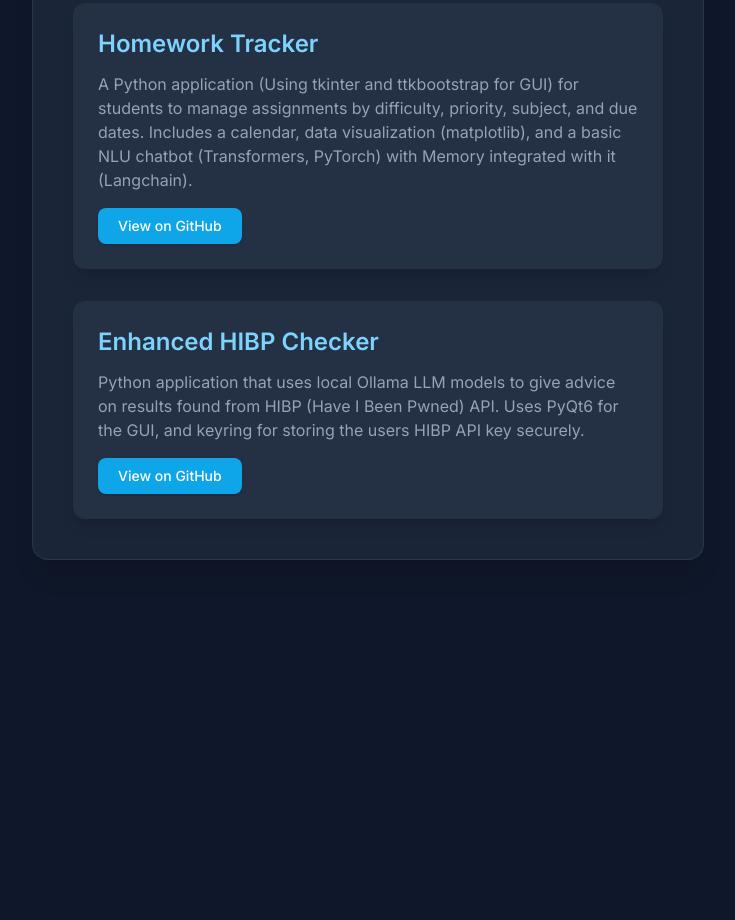
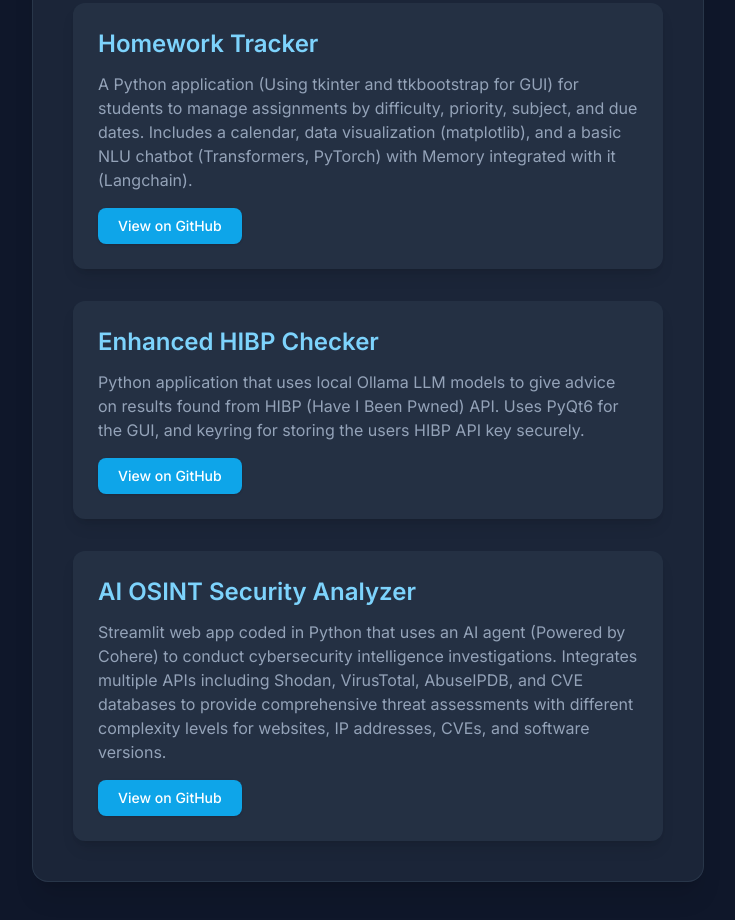
Before and after one commit to MRFrazer25/Website, a website: page index.html in a window 1280 px wide. Shown: the part 1288-2208 px from the top of the page, without its empty margins (272-1007 px from the left). Before the commit the page ends 1928 px from the top, so only its background shows below. Drawn offline with nearby package versions, Linux system fonts and the light colour scheme; files that its build step writes are made by us from their sources.

Commit message:
Added AI OSINT Security Analyzer project to index.html

```diff
--- a/index.html
+++ b/index.html
@@ -181,6 +181,25 @@
             </a>
           </div>
         </article>
+
+        <article class="bg-slate-700/40 p-6 rounded-xl shadow-lg transition-all duration-300 hover:shadow-sky-500/30 hover:border-sky-500/50 border border-transparent">
+          <h3 class="text-2xl font-semibold text-sky-300 mb-3">
+            AI OSINT Security Analyzer
+          </h3>
+          <p class="text-slate-400 text-sm sm:text-base mb-4 leading-relaxed">
+            Streamlit web app coded in Python that uses an AI agent (Powered by Cohere) to conduct cybersecurity intelligence investigations. Integrates multiple APIs including Shodan, VirusTotal, AbuseIPDB, and CVE databases to provide comprehensive threat assessments with different complexity levels for websites, IP addresses, CVEs, and software versions.
+          </p>
+          <div class="mt-4">
+            <a
+              href="https://github.com/MRFrazer25/AI-OSINT-Security-Analyzer"
+              target="_blank"
+              rel="noopener noreferrer"
+              class="inline-block bg-sky-500 hover:bg-sky-600 text-white text-sm font-medium py-2 px-5 rounded-lg transition-colors duration-200 shadow hover:shadow-md"
+            >
+              View on GitHub
+            </a>
+          </div>
+        </article>
       </div>
     </section>
   </main>
```
